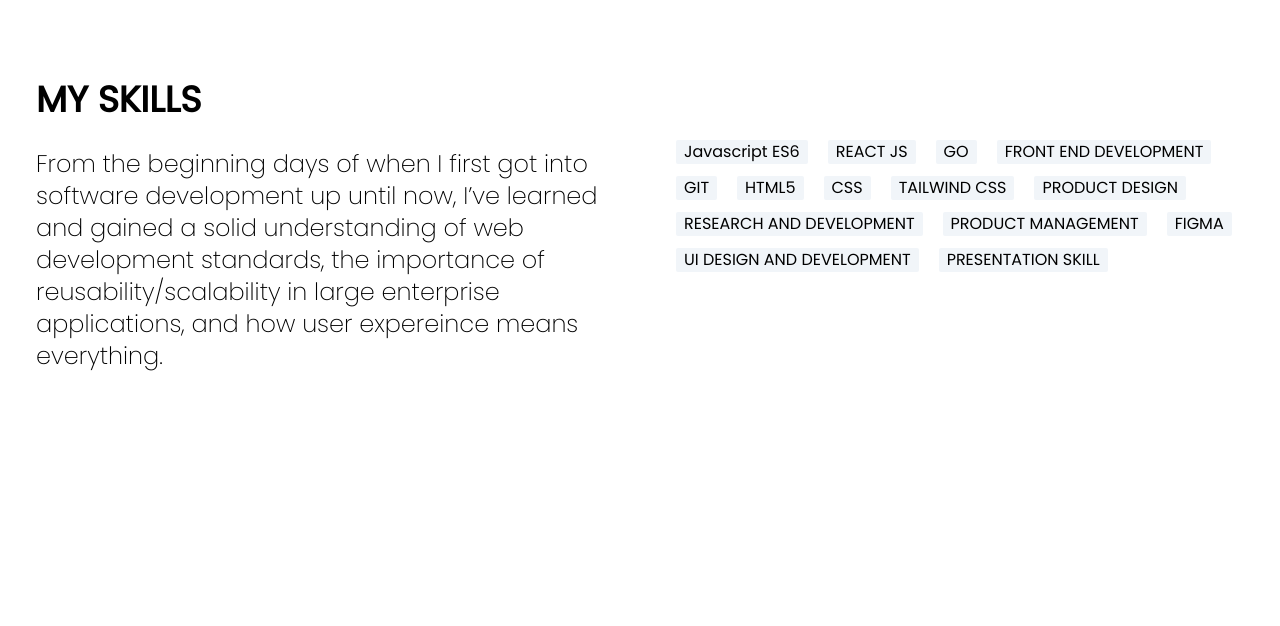
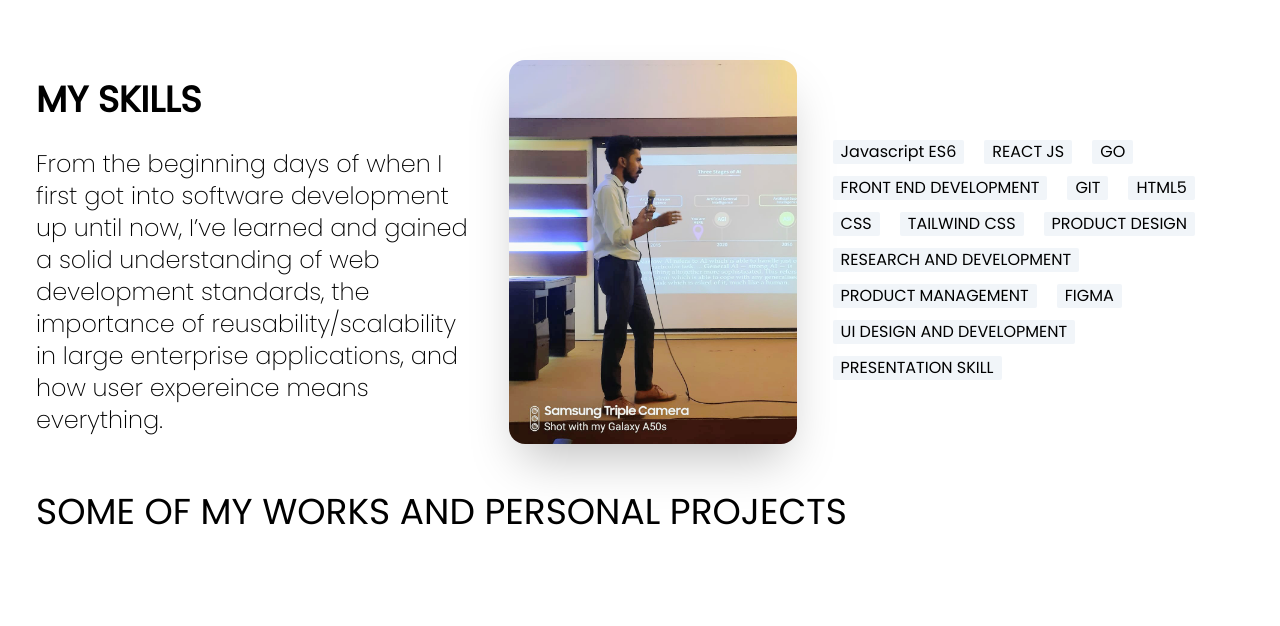
Before and after one commit to akshaylkm/portfolio, a React (Create React App) app: page / in a window 1280 px wide. Shown: the part 836-1462 px from the top of the page. Built offline with nearby package versions, Linux system fonts and the light colour scheme; grey boxes are pictures that could not be loaded.

Commit message:
skill component image added

```diff
--- a/src/Components/NavBar/NavBar.jsx
+++ b/src/Components/NavBar/NavBar.jsx
@@ -4,7 +4,7 @@ function NavBar() {
   return <div className=" h-24 p-9">
           <ul className='flex justify-between text-xl font-semibold'>
               <li className=' cursor-pointer'>AKSHAY <span className='font-light'>K</span>M</li>
-              <li className=' cursor-pointer font-light'>PROJECTS</li>
+              <li className='cursor-pointer font-light'>PROJECTS</li>
           </ul>
       </div>;
 }
--- a/src/Components/Skills/Skills.jsx
+++ b/src/Components/Skills/Skills.jsx
@@ -1,11 +1,12 @@
 import React from 'react';
-
+import img1 from '../../Images/www.jpg';
 function Skills() {
-  return <div className='h-screen sm:flex'>
+  return <div className=' h-fit sm:flex'>
       <div data-aos="fade-right" className=' basis-1/2 p-5 sm:pl-9'>
       <h1 className='font-bold text-3xl sm:text-4xl'>MY SKILLS</h1>
       <p className='font-extralight text-md pt-7 sm:text-2xl'>From the beginning days of when I first got into software development up until now, I’ve learned and gained a solid understanding of web development standards, the importance of reusability/scalability in large enterprise applications, and how user expereince means everything.</p>
       </div>
+      <img data-aos="fade-right" className=' w-72 h-96 rounded-2xl shadow-2xl ml-5' src={img1} alt="ímg" />
       <div data-aos="fade-right" className='basis-1/2 pl-9 pt-1 pb-7 sm:pt-20'>
           <button className=' rounded-sm bg-slate-100 mr-5 mb-3 px-2'>Javascript ES6</button>
           <button className=' rounded-sm bg-slate-100 mr-5 mb-3 px-2'>REACT JS</button>
```
Also changed, not shown: src/Images/www.jpg (added).
